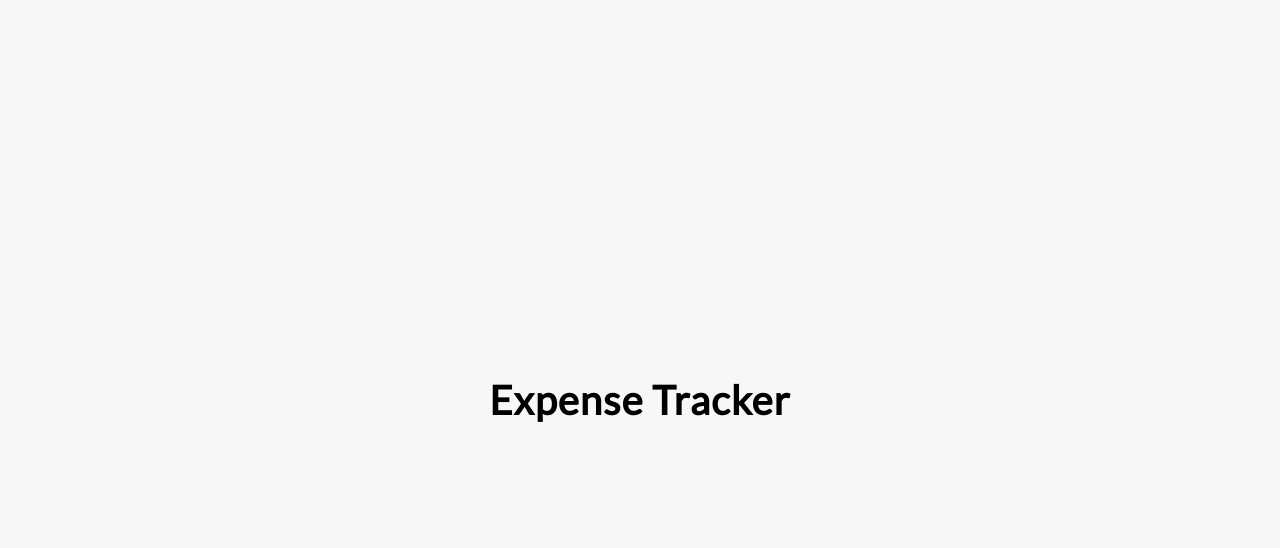
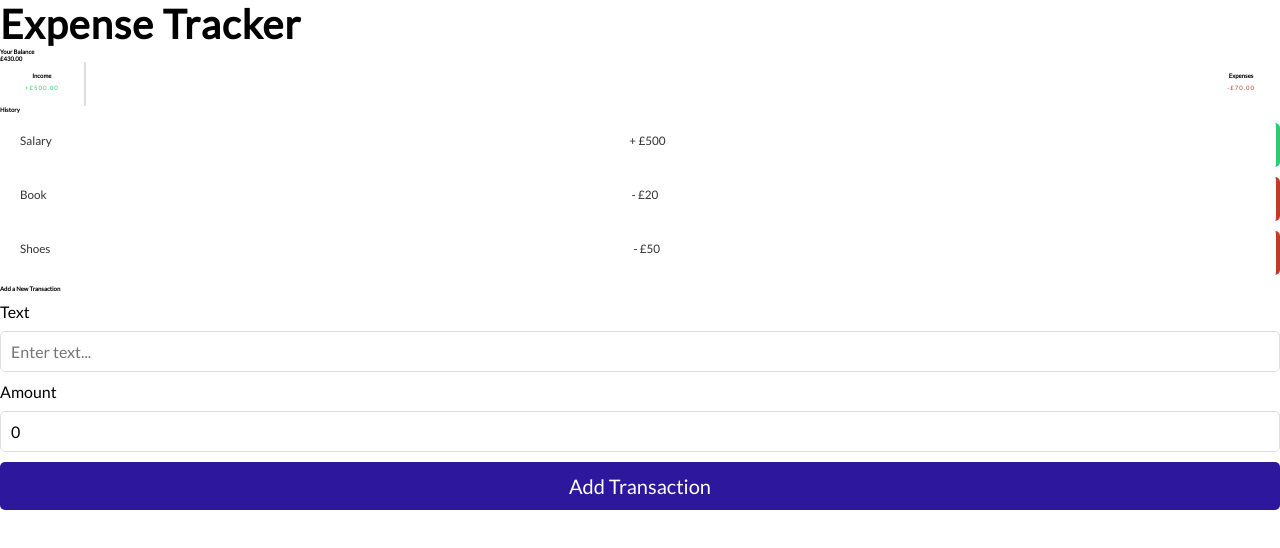
Before and after one commit to D99ZY/expense-tracker, a React (Create React App) app in the folder expense-tracker-react/: page / in a window 1280 px wide. Shown: the top 548 px of the page. Built offline with nearby package versions, Linux system fonts and the light colour scheme.

Commit message:
Add GlobalProvider and child components

```diff
--- a/expense-tracker-react/src/App.tsx
+++ b/expense-tracker-react/src/App.tsx
@@ -1,12 +1,37 @@
-import React from 'react';
+// import React from 'react';
 import Header from './components/Header';
+import Balance from './components/Balance';
+import IncomeExpenses from './components/IncomeExpenses';
+import TransactionList from './components/TransactionList';
+import AddTransaction from './components/AddTransaction';
+
+import { GlobalProvider } from './context/GlobalState';
+
 import './App.css';
 
 function App() {
     return (
-        <div className="App">
-            <Header title='Expense Tracker' />
-        </div>
+        <GlobalProvider>
+            <div className="app">
+                <div className="app--container">
+                    <div className="app--header-container">
+                        <Header title='Expense Tracker' />
+                    </div>
+                    <div className="app--balance-container">
+                        <Balance />
+                    </div>
+                    <div className="app--inc-exp-container">
+                        <IncomeExpenses />
+                    </div>
+                    <div className="app--transaction-list-container">
+                        <TransactionList />
+                    </div>
+                    <div className="app--add-transaction-container">
+                        <AddTransaction />
+                    </div>
+                </div>
+            </div>
+        </GlobalProvider>
     );
 }
 
```
